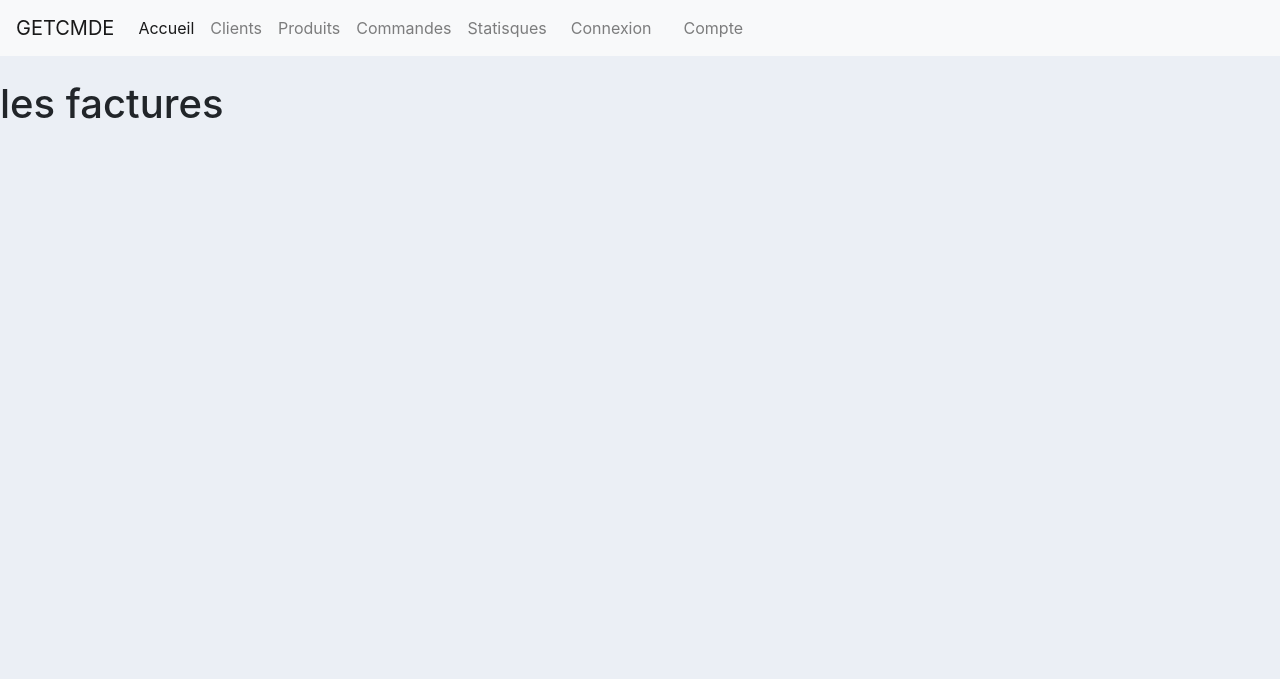
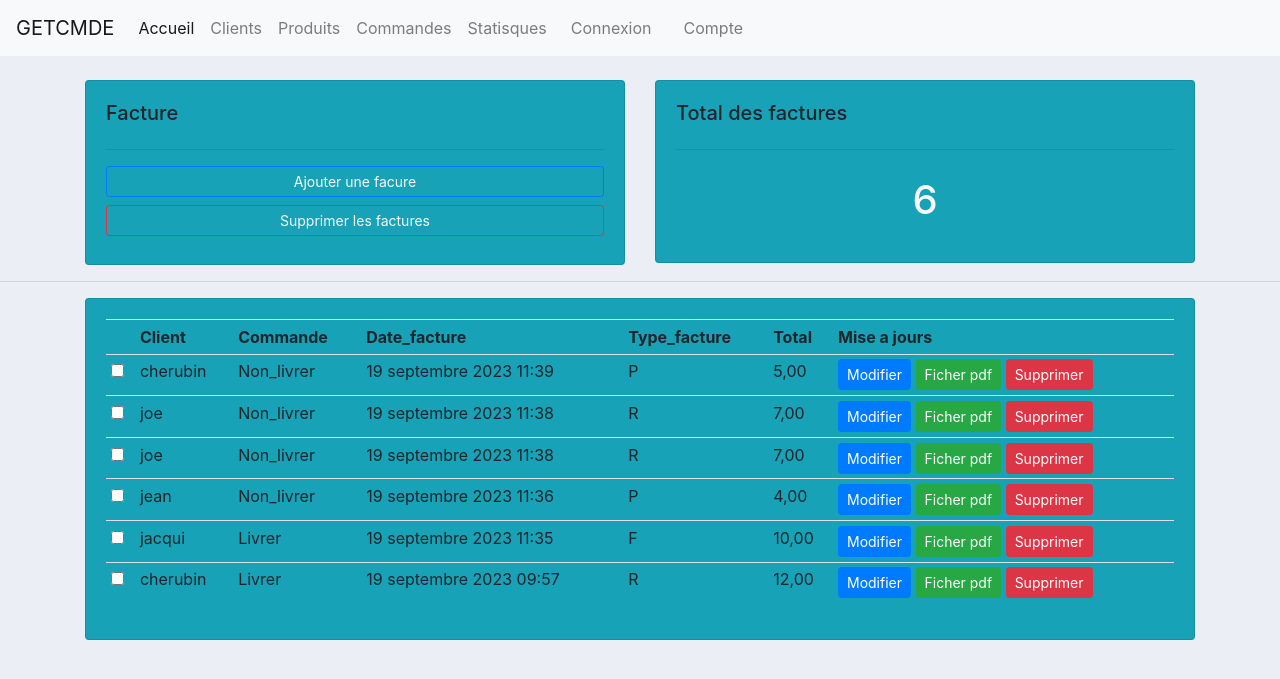
Before and after one commit to cherubinof/gestion_commande, a Django app: page /facture in a window 1280 px wide. Shown: the top 679 px of the page. Run offline with Django 4.2, Linux system fonts and the light colour scheme; data comes from the database, SQL or seed files in the repository; both versions use the stored data as it was after the commit; some libraries are stand-ins or nearby versions.

Commit message:
version2

```diff
--- a/app_facture/urls.py
+++ b/app_facture/urls.py
@@ -4,4 +4,5 @@ from app_facture import views
 
 urlpatterns = [
     path('facture',views.facture,name='facture'),
+    path('ajout_facture',views.ajout_facture,name='ajout-facture'),
 ]
--- a/app_facture/views.py
+++ b/app_facture/views.py
@@ -1,7 +1,29 @@
-from django.shortcuts import render
+from django.shortcuts import render,redirect
+from .models import Facture
+from.forms import FactureForm
 
 # Create your views here.
 
 
 def facture(request):
-    return render(request,'app_facture/facture.html')
+    facture = Facture.objects.all().order_by('-id')
+    facture_count = facture.count()
+    context = {
+        'facture':facture,
+        'facture_count':facture_count
+    }
+    return render(request,'app_facture/facture.html',context)
+
+
+def ajout_facture(request):
+    if request.method == 'POST':
+        form = FactureForm(request.POST)
+        if form.is_valid():
+            form.save()
+            return redirect('facture')
+    else:
+        form = FactureForm()
+    context = {
+        'form':form
+    }
+    return render(request,'app_facture/ajout_facture.html',context)
--- a/templates/app_facture/facture.html
+++ b/templates/app_facture/facture.html
@@ -5,7 +5,62 @@
 {% block title %}Facture{% endblock %}
 
 {% block content %}
+
 <br>
-<h1>les factures</h1>
+<div class="container">
+    <div class="row">
+        <div class="col-md">
+            <div class="card card-body bg-info">
+                <h5>Facture</h5>
+                <hr>
+                <a href="{% url 'ajout-facture' %}" class="btn btn-outline-primary btn-sm btn-block text-light">Ajouter une facure</a>
+                <a href="" class="btn btn-outline-danger btn-sm btn-block mb-2 text-light">Supprimer les factures</a>
+            </div>
+        </div>
+
+
+
+        <div class="col-md">
+            <div class="card card-body bg-info">
+                <h5>Total des factures</h5>
+                <hr>
+                <h1 class="text-center text-light" style="padding: 10px;">{{facture_count}}</h1>
+            </div>
+        </div>
+    </div>
+</div>
+
+<hr>
+<div class="container">
+    <div class="card card-body bg-info">
+
+    <table class="table table-sm">
+        <tr>
+            <th></th>
+            <th>Client</th>
+            <th>Commande</th>
+            <th>Date_facture</th>
+            <th>Type_facture</th>
+            <th>Total</th>
+            <th>Mise a jours</th>
+        </tr>
+        {% for fact in facture %}
+        <tr>
+            <td><input type="checkbox"></td>
+            <td class="">{{fact.client}}</td>
+            <td class="">{{fact.commande}}</td>
+            <td class="">{{fact.date_facture}}</td>
+            <td class="">{{fact.type_facture}}</td>
+            <td>{{fact.total}}</td>
+            <td><a href="" class="btn btn-primary btn-sm">Modifier</a>
+                <a href="" class="btn btn-success btn-sm">Ficher pdf</a>
+                <a href="" class="btn btn-danger btn-sm">Supprimer</a>
+            </td>
+
+        </tr>
+        {% endfor %}
+    </table>
+    </div>
+</div>
 
 {% endblock %}
```
Also changed, not shown: app_facture/forms.py (added, +10 -0 lines), templates/app_facture/ajout_facture.html (added, +17 -0 lines), db.sqlite3, templates/app_facture/modifier_facture.html (added), templates/app_facture/supprimer_facture.html (added).
